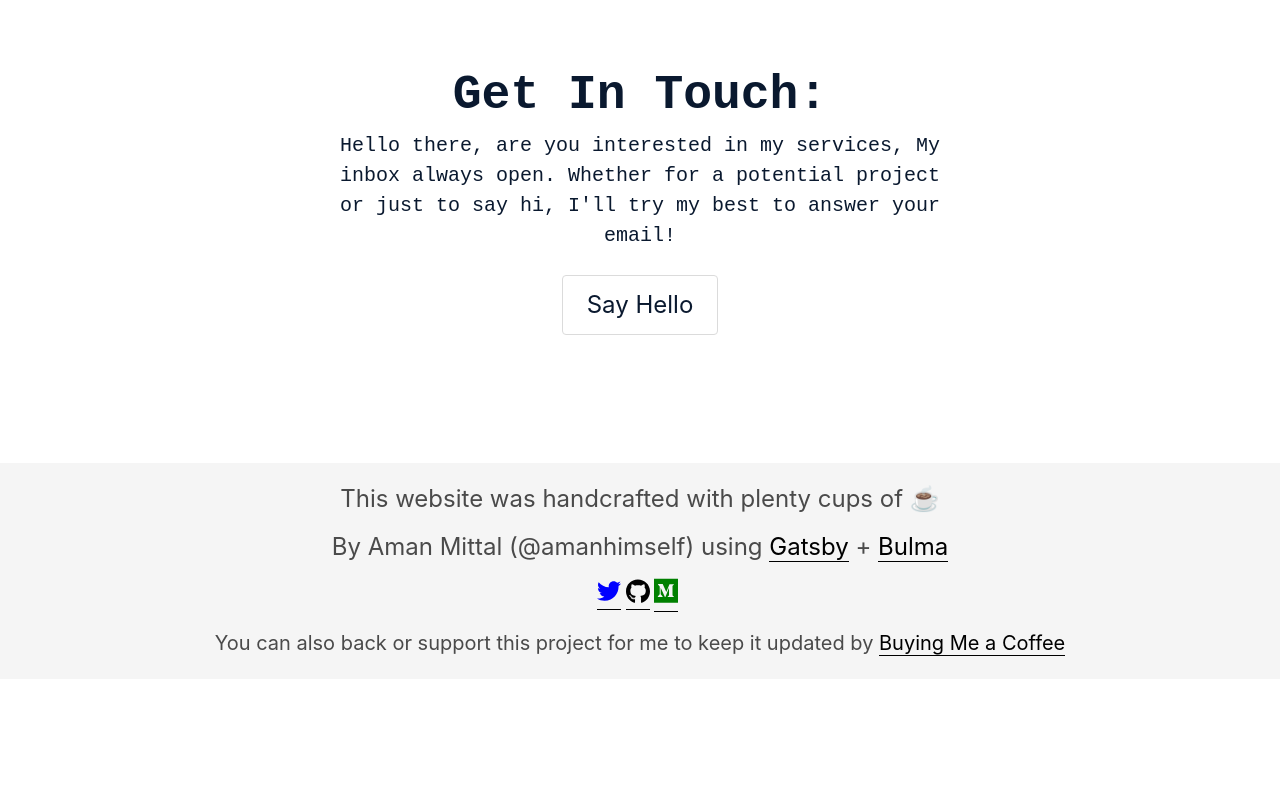
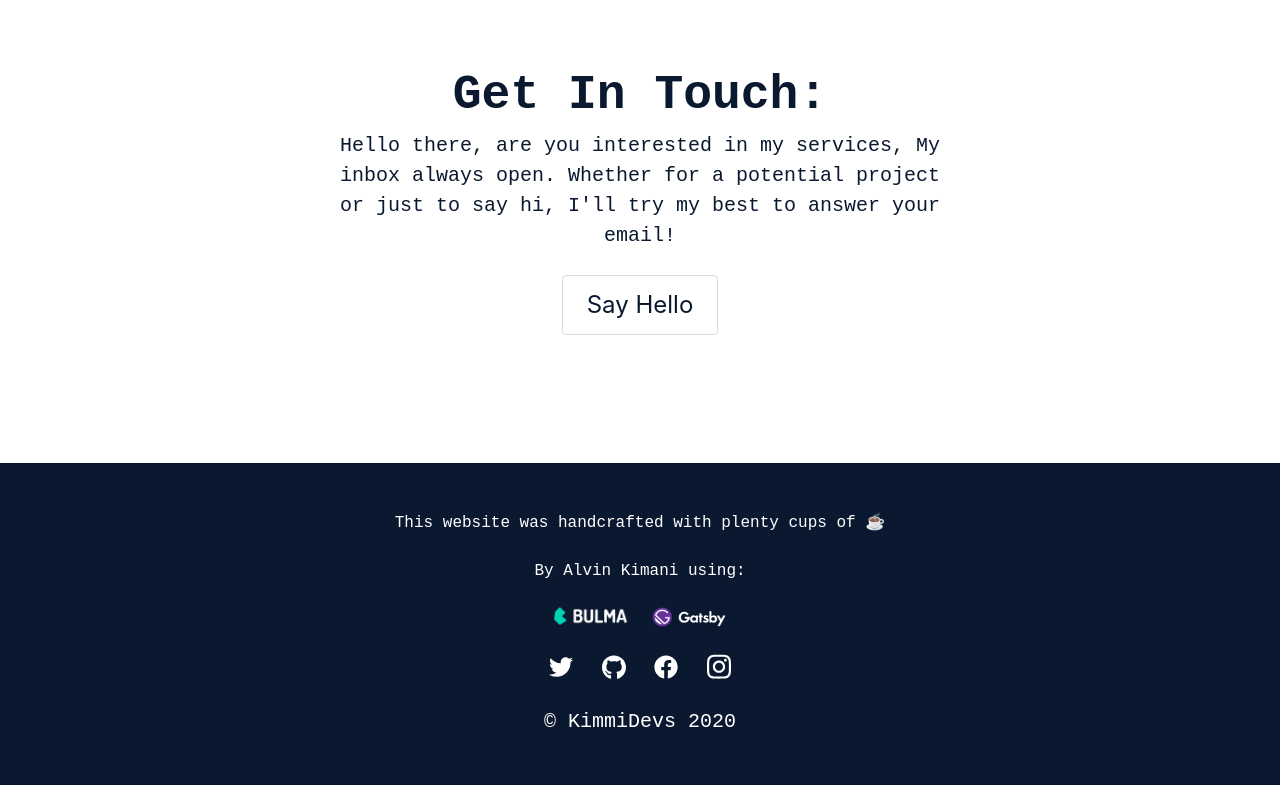
Before and after one commit to KimaniKabiria/kimmidev, a Gatsby site: page / in a window 1280 px wide. Shown: the part 5226-6011 px from the top of the page. Before the commit the page ends 5905 px from the top, so only its background shows below. Built offline with nearby package versions, Linux system fonts and the light colour scheme; Gatsby itself is replaced by a stand-in of ours; what react-animations would draw is missing.

Commit message:
Fixed Footer Section

```diff
--- a/src/components/contact.js
+++ b/src/components/contact.js
@@ -15,7 +15,7 @@ const Contact =() =>(
 
                 <div className="columns abtCol center">
                     <div className="column is-one-fifth-desktop"></div>
-                    <div className="column">
+                    <div className="column is-full-mobile">
                         <div className="columns">
                             <div className="column">
                                 <h1 className="is-size-1 has-text-centered has-text-weight-bold is-navy">Get In Touch:</h1>
--- a/src/components/footer.js
+++ b/src/components/footer.js
@@ -1,66 +1,81 @@
 import React from 'react'
-import { FaTwitter, FaGithub, FaMedium } from 'react-icons/fa'
-import { StaticQuery, graphql } from 'gatsby'
+import { FaTwitter, FaGithub, FaFacebook, FaInstagram } from 'react-icons/fa'
+import Bulma from '../images/bulma.png';
+import Gatsby from '../images/gatsby.png';
 import './style.scss'
 import Emoji from './emoji'
 
+
 const Footer = () => (
-  <StaticQuery
-    query={graphql`
-      query SocialQuery {
-        site {
-          siteMetadata {
-            gatsby
-            bulma
-            twitter
-            medium
-            github
-          }
-        }
-      }
-    `}
-    render={data => (
-      <footer className='footer center has-background-light'>
-        <div className='content has-text-centered'>
-          <p className='is-size-4'>
+  <div>
+    <section className="section is-family-code sectionNavy">
+      <div className="container">
+        <div className="columns center">
+          <div className="column is-half-desktop">
+            <p className="is-wht is-size-6-desktop has-text-centered">
               This website was handcrafted with plenty cups of{' '}
               <Emoji emoji='☕' />
             </p>
-          <p className='is-size-4'>
-            By Aman Mittal (@amanhimself) using{' '}
-            <a href={data.site.siteMetadata.gatsby}>Gatsby</a> +{' '}
-            <a href={data.site.siteMetadata.bulma}>Bulma</a>
+            <br/>
+            <p className="is-wht is-size-6-desktop has-text-centered">
+              By Alvin Kimani using:
             </p>
+            <br/>
+
+            <div className="columns center">
+              <div className="column is-one-third-desktop is-two-fifths-mobile">
+                <div className="columns is-multiline">
+                  <div className="column">
+                    <a href="https://bulma.io">
+                      <img src={Bulma} alt="Bulma"/>
+                    </a>
+                  </div>
+                  <div className="column">
+                    <a href="https://www.gatsbyjs.org/">
+                      <img src={Gatsby} alt="Gatsby"/>
+                    </a>
+                  </div>
+                </div>
+              </div>
+            </div>
+
             <article className='media center'>
               <span className='icon'>
-              <a href={data.site.siteMetadata.twitter}>
-                <FaTwitter size='fa-2x' color='blue' />
+                <a href="https://twitter.com/kimmi_dev">
+                  <FaTwitter size='fa-7x' color='white' />
                 </a>
               </span>
               &nbsp;
+              &nbsp;
               <span className='icon'>
-              <a href={data.site.siteMetadata.github}>
-                <FaGithub size='fa-2x' color='black' />
+                <a href="https://github.com/KimaniKabiria">
+                  <FaGithub size='fa-7x' color='white' />
                 </a>
               </span>
               &nbsp;
+              &nbsp;
               <span className='icon'>
-              <a href={data.site.siteMetadata.medium}>
-                <FaMedium size='fa-2x' color='green' />
+                <a href="https://www.facebook.com/kimanikabiria/">
+                  <FaFacebook size='fa-7x' color='white' />
                 </a>
               </span>
               &nbsp;
+              &nbsp;
+              <span className='icon'>
+                <a href="https://www.instagram.com/kimani.kabiria/">
+                  <FaInstagram size='fa-7x' color='white' />
+                </a>
+              </span>
             </article>
-          &nbsp;
-          <p className='is-size-5'>
-            You can also back or support this project for me to keep it updated
-            by{' '}
-            <a href='https://www.paypal.me/amanhimself/2'>Buying Me a Coffee</a>
+            <br/>
+            <p className="is-wht is-size-5-desktop has-text-centered">
+              &copy; KimmiDevs {new Date().getFullYear()}
             </p>
           </div>
-      </footer>
-    )}
-  />
-)
+        </div>
+      </div>
+    </section>
+  </div>
+);
 
 export default Footer
--- a/src/components/projects.js
+++ b/src/components/projects.js
@@ -25,7 +25,7 @@ const Projects = () =>{
                         <div className="column">
                             <div className="columns is-multiline center">
 
-                                <div className="column is-one-third">
+                                <div className="column is-one-third-desktop is-full-mobile">
                                     <div class="card sectionNavy has-text-white cardRound">
                                         <div class="card-content">
                                             <div className="columns">
@@ -63,7 +63,8 @@ const Projects = () =>{
                                     </div>
                                 </div>
 
-                                <div className="column is-one-third">
+
+                                <div className="column is-one-third-dektop is-full-mobile">
                                     <div class="card sectionNavy has-text-white cardRound">
                                         <div class="card-content">
                                             <div className="columns">
@@ -96,8 +97,7 @@ const Projects = () =>{
                                 </div>
 
 
-
-                                <div className="column is-one-third">
+                                <div className="column is-one-third-desktop is-full-mobile">
                                     <div class="card sectionNavy has-text-white cardRound">
                                         <div class="card-content">
                                             <div className="columns">
@@ -126,7 +126,7 @@ const Projects = () =>{
                                 </div>
 
 
-                                <div className="column is-one-third">
+                                <div className="column is-one-third-desktop is-full-mobile">
                                     <div class="card sectionNavy has-text-white cardRound">
                                         <div class="card-content">
                                             <div className="columns">
@@ -168,7 +168,7 @@ const Projects = () =>{
                                 </div>
 
 
-                                <div className="column is-one-third">
+                                <div className="column is-one-third-desktop is-full-mobile">
                                     <div class="card sectionNavy has-text-white cardRound">
                                         <div class="card-content">
                                             <div className="columns">
@@ -204,7 +204,7 @@ const Projects = () =>{
                                 </div>
 
 
-                                <div className="column is-one-third">
+                                <div className="column is-one-third-desktop is-full-mobile">
                                     <div class="card sectionNavy has-text-white cardRound">
                                         <div class="card-content">
                                             <div className="columns">
@@ -240,7 +240,7 @@ const Projects = () =>{
                                 </div>
 
 
-                                <div className="column is-one-third">
+                                <div className="column is-one-third-desktop is-full-mobile">
                                     <div class="card sectionNavy has-text-white cardRound">
                                         <div class="card-content">
                                             <div className="columns">
@@ -275,7 +275,7 @@ const Projects = () =>{
                                 </div>
 
 
-                                <div className="column is-one-third">
+                                <div className="column is-one-third-desktop is-full-mobile">
                                     <div class="card sectionNavy has-text-white cardRound">
                                         <div class="card-content">
                                             <div className="columns">
@@ -311,7 +311,7 @@ const Projects = () =>{
                                 </div>
 
 
-                                <div className="column is-one-third">
+                                <div className="column is-one-third-desktop is-full-mobile">
                                     <div class="card sectionNavy has-text-white cardRound">
                                         <div class="card-content">
                                             <div className="columns">
```
Also changed, not shown: src/images/bulma.png (added), src/images/gatsby.png (added). Lines whose indentation alone changed are shown as unchanged.
